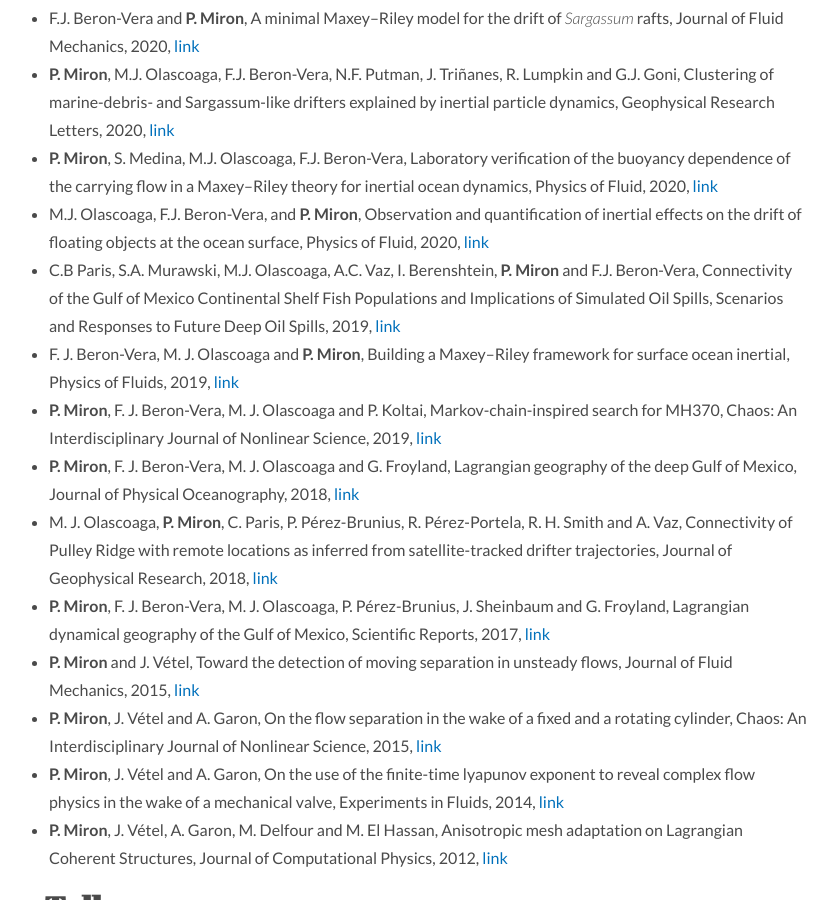
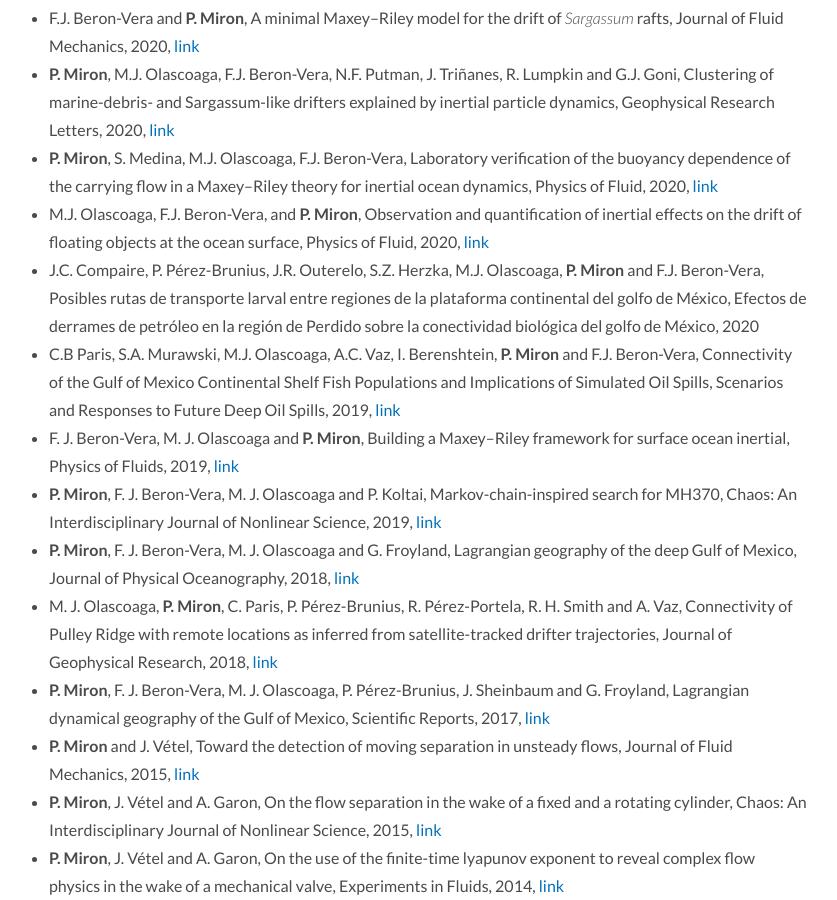
Before and after one commit to philippemiron/philippemiron.github.io, a Jekyll site: the page built from contributions.md, in a window 1280 px wide and 900 px high, scrolled down 1435 px. Shown: the whole window, without its empty margins (212-1049 px from the left). Built offline with Jekyll 4.4.1, drawn with Linux system fonts in a browser that asks for light colours; nearby versions of some CDN libraries.

Commit message:
add publication

```diff
--- a/_data/publications.yml
+++ b/_data/publications.yml
@@ -33,6 +33,11 @@
   journal: Physics of Fluid
   year: '2020'
   doi: https://doi.org/10.1063/1.5139045
+
+- title: 'Posibles rutas de transporte larval entre regiones de la plataforma continental del golfo de México'
+  authors: J.C. Compaire, P. Pérez-Brunius, J.R. Outerelo, S.Z. Herzka, M.J. Olascoaga, **P. Miron** and F.J. Beron-Vera
+  journal: 'Efectos de derrames de petróleo en la región de Perdido sobre la conectividad biológica del golfo de México'
+  year: '2020'
 
 - title: Connectivity of the Gulf of Mexico Continental Shelf Fish Populations and Implications of Simulated Oil Spills
   authors: C.B Paris, S.A. Murawski, M.J. Olascoaga, A.C. Vaz, I. Berenshtein, **P. Miron** and F.J. Beron-Vera
```
